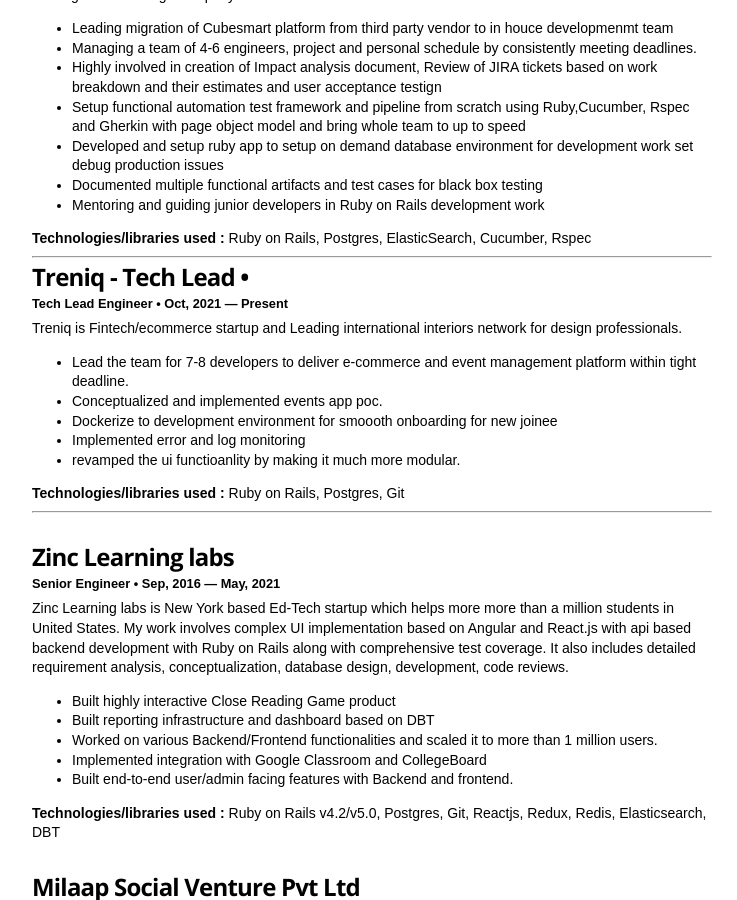
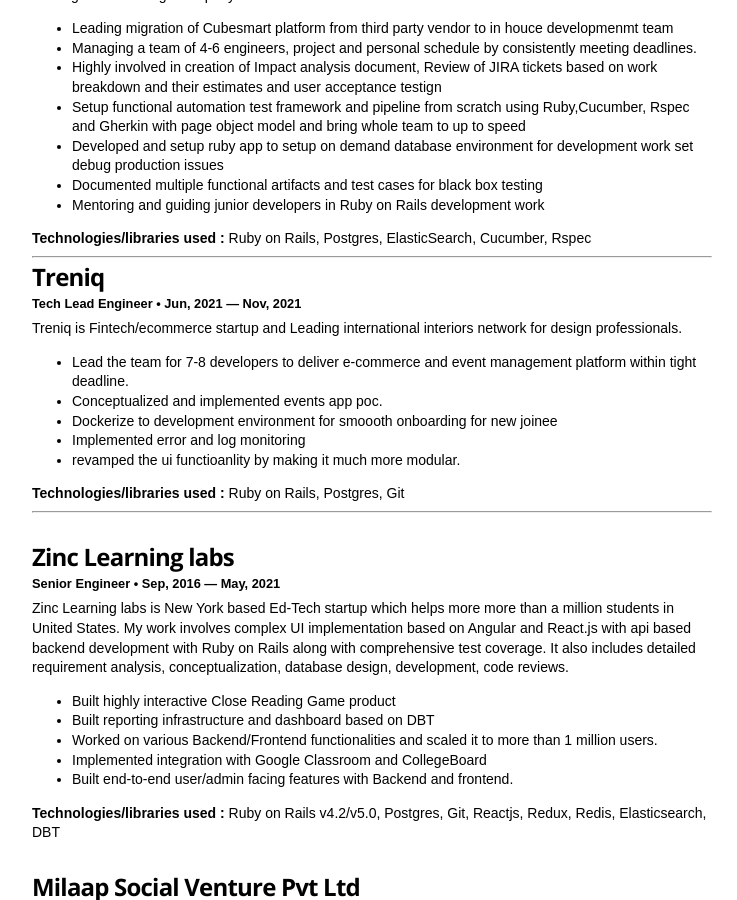
Before and after one commit to rtcoms/rtcoms.github.io, a Jekyll site: the page built from index.html, in a window 1280 px wide and 900 px high, scrolled down 812 px. Shown: the whole window, without its empty margins (268-1005 px from the left). Built offline with Jekyll 4.4.1, drawn with Linux system fonts in a browser that asks for light colours.

Commit message:
Update resume.html

```diff
--- a/_layouts/resume.html
+++ b/_layouts/resume.html
@@ -128,8 +128,8 @@
 
           <hr />
 
-          <h3 class="resume-item-title">Treniq - Tech Lead &bull; </h5>
-          <h5 class="resume-item-details">Tech Lead Engineer &bull; Oct, 2021 &mdash; Present</h5>
+          <h3 class="resume-item-title">Treniq</h5>
+          <h5 class="resume-item-details">Tech Lead Engineer &bull; Jun, 2021 &mdash; Nov, 2021</h5>
           <p class="resume-item-copy">Treniq is Fintech/ecommerce startup and Leading international interiors network for design professionals.</p>
           <ul class="resume-item-list">
             <li>Lead the team for 7-8 developers to deliver e-commerce and event management platform within tight deadline.</li>
```
